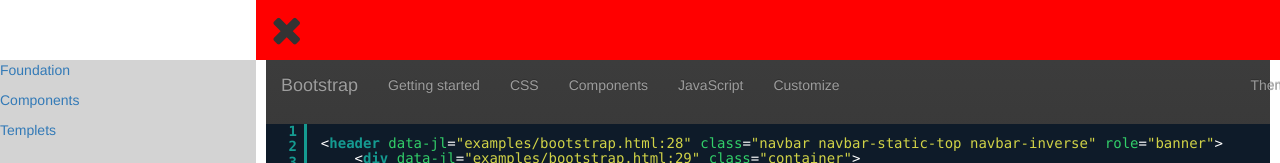
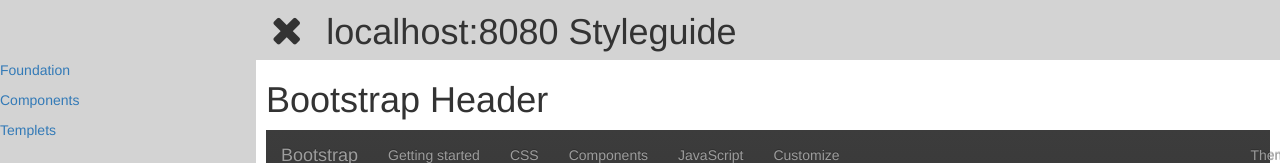
Before and after one commit to izelnakri/moses, a website: page examples/bootstrap.html in a window 1280 px wide. Shown: the top 163 px of the page. Drawn offline with nearby package versions, Linux system fonts and the light colour scheme.

Commit message:
header logic

```diff
--- a/dev/js/moses.js
+++ b/dev/js/moses.js
@@ -44,8 +44,8 @@
 
 
 
-
-
+  //get all the header that are not inside the target and
+  //put them in the navigation with a tags
 
   SyntaxHighlighter.all();
 
--- a/dev/scss/mosesThemeDefault.scss
+++ b/dev/scss/mosesThemeDefault.scss
@@ -4,20 +4,25 @@
 moses-top-fixed-navigation {
   position: fixed;
   width: 100%;
-  background: red;
+  background: lightgrey;
   height: $moses-top-fixed-navigation-height;
   z-index: 99999;
   top: 0px;
   left: 20%;
   padding: 0px $moses-padding + 5px;
-  line-height: 60px;
   &.moses-left-navigation-inactive {
     left: 0%;
   }
   i {
     font-size: 40px !important;
     margin-top: 10px;
+    line-height: 60px;
     // line-height: $moses-top-fixed-navigation-height !important;
+  }
+  h1 {
+    display: inline-block;
+    margin-left: 20px;
+    margin-top: 0px;
   }
 }
 
@@ -28,6 +33,8 @@
   position: fixed;
   z-index: 9999999;
   left: 0px;
+  top: 0px;
+  padding-top: $moses-top-fixed-navigation-height;
   background: lightgrey;
 
   a {
--- a/examples/bootstrap.html
+++ b/examples/bootstrap.html
@@ -10,6 +10,7 @@
 	<moses-navigation>
 		<moses-top-fixed-navigation>
 			<i class="fa fa-times"></i>
+			<h1>localhost:8080 Styleguide</h1>
 		</moses-top-fixed-navigation>
 
 		<moses-top-static-navigation>
@@ -25,6 +26,8 @@
 
 	<main id="styleguide">
 
+
+		<h1>Bootstrap Header</h1>
 		<header class="navbar navbar-static-top navbar-inverse" role="banner">
 		  <div class="container">
 		    <div class="navbar-header">
```
Also changed, not shown: README.md, src/moses.css.
